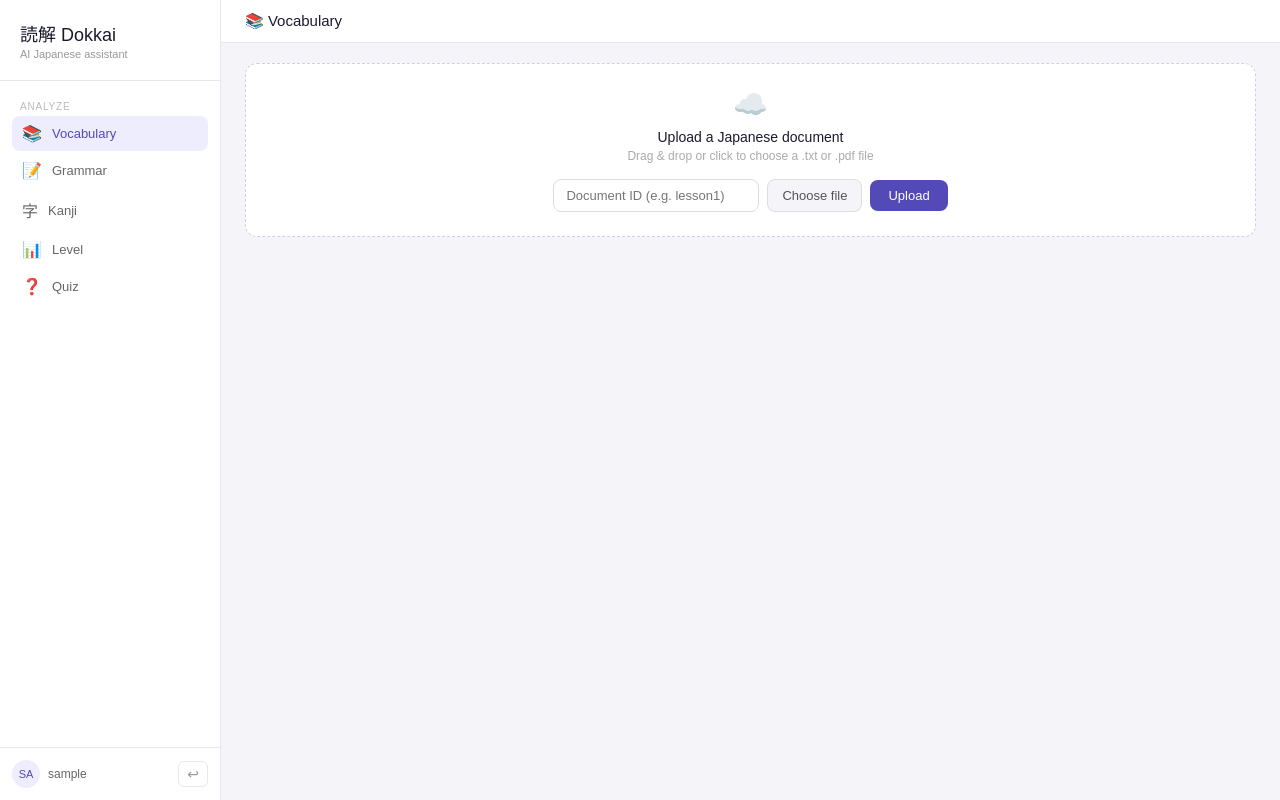
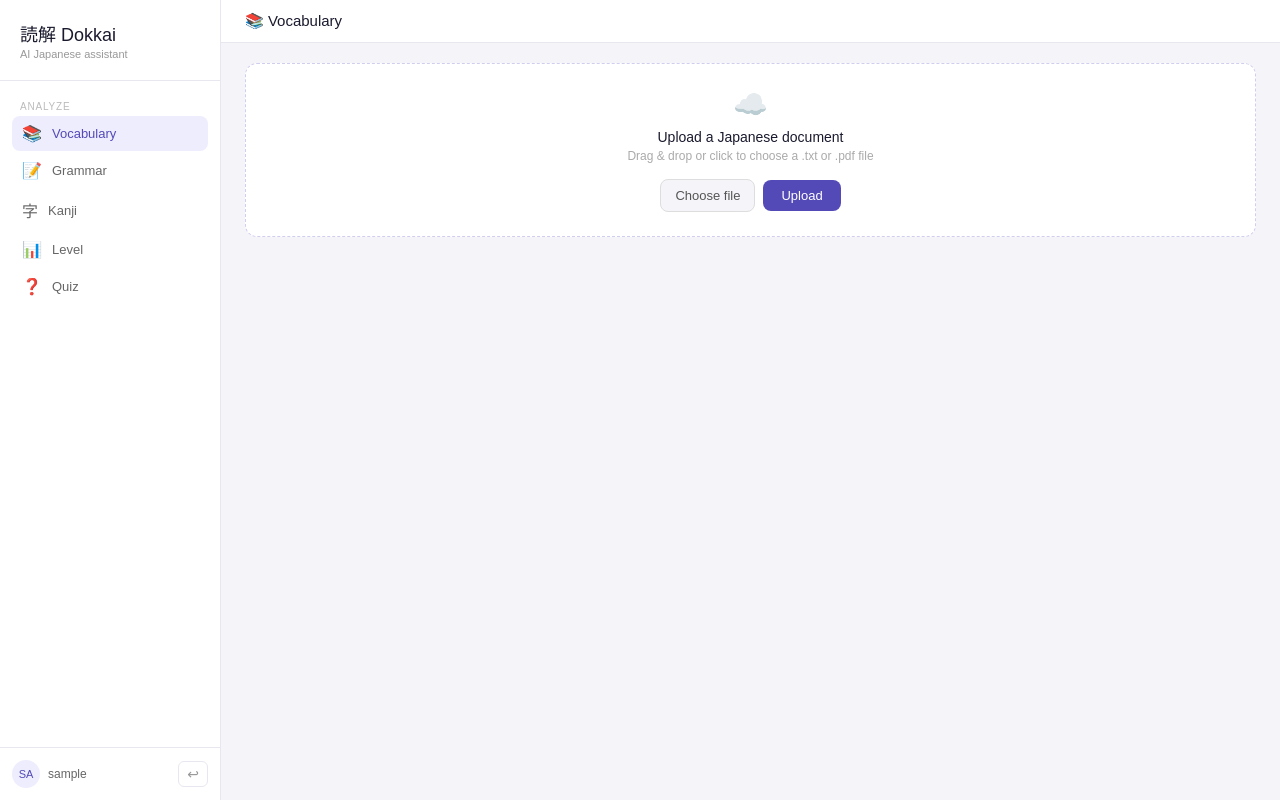
Before and after one commit to hengxu07/dokkai, a React (Create React App) app in the folder frontend/: page /dashboard in a window 1280 px wide. Built offline with nearby package versions, Linux system fonts and the light colour scheme; sample sign-in values are in the browser's storage.

Commit message:
Automatically retrieve document id

```diff
--- a/frontend/src/pages/Dashboard.jsx
+++ b/frontend/src/pages/Dashboard.jsx
@@ -24,17 +24,17 @@ function Dashboard() {
   };
 
   const handleUpload = async () => {
-    if (!docId || !file) return setError('Please enter a document ID and select a file');
+    if (!file) return setError('Please select a file');
+    const autoDocId = file.name.replace(/\.[^/.]+$/, ''); // remove extension
     setLoading(true);
     setError('');
     try {
       const formData = new FormData();
       formData.append('file', file);
-      await axios.post(`${API}/upload/${docId}`, formData, { headers });
-      if (!documents.includes(docId)) setDocuments([...documents, docId]);
-      setSelectedDoc(docId);
+      await axios.post(`${API}/upload/${autoDocId}`, formData, { headers });
+      if (!documents.includes(autoDocId)) setDocuments([...documents, autoDocId]);
+      setSelectedDoc(autoDocId);
       setResult(null);
-      setDocId('');
       setFile(null);
     } catch (err) {
       setError('Upload failed');
@@ -238,12 +238,6 @@ function Dashboard() {
             </div>
             <div style={s.uploadSub}>Drag & drop or click to choose a .txt or .pdf file</div>
             <div style={s.uploadRow}>
-              <input
-                style={s.input}
-                placeholder="Document ID (e.g. lesson1)"
-                value={docId}
-                onChange={e => setDocId(e.target.value)}
-              />
               <label style={s.fileBtn}>
                 Choose file
                 <input
```
